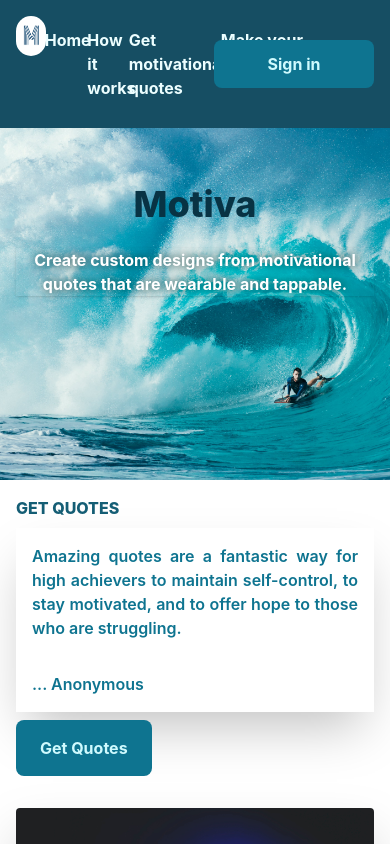
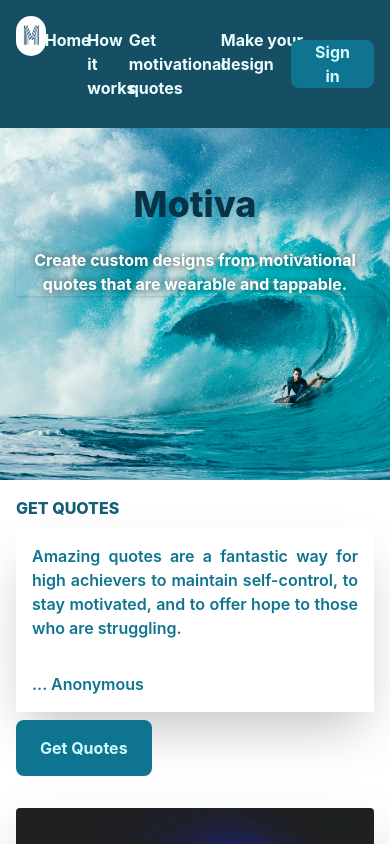
Before and after one commit to gbengaoluwadahunsi/Motiva, a React (Vite) app: page / in a window 390 px wide. Shown: the top 844 px of the page. Built offline with nearby package versions, Linux system fonts and the light colour scheme.

Commit message:
sign in button

```diff
--- a/src/Components/Navbar.jsx
+++ b/src/Components/Navbar.jsx
@@ -15,7 +15,7 @@ const Navbar = ()  => {
                 <Link  to = "/makedesigns" className="col-span-2  decoration-cyan-500 decoration-2 hover:underline hover:underline-offset-8">Make your design</Link>
 
             </div>
-            <Link to = "/login" className="justify-self-end"><button className="text-center text-cyan-100 list-none  bg-cyan-700 w-40 px-6  py-3 rounded-lg hover:scale-95 ">Sign in</button></Link>
+            <Link to = "/login" className="justify-self-end"><button className="text-center text-cyan-100 list-none  bg-cyan-700 lg:w-30 px-6  md:py-2 lg:py-3 rounded-lg hover:scale-95 ">Sign in</button></Link>
 
           </div>
 
```
